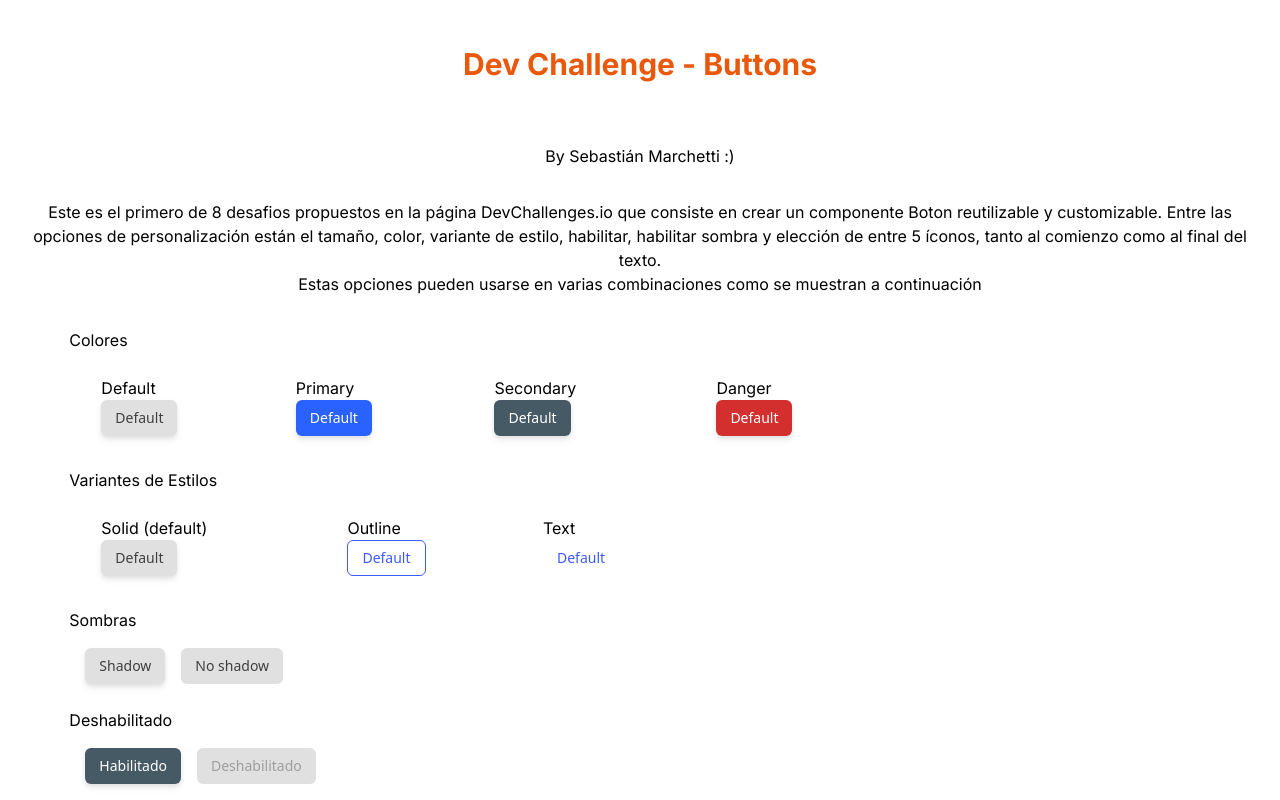
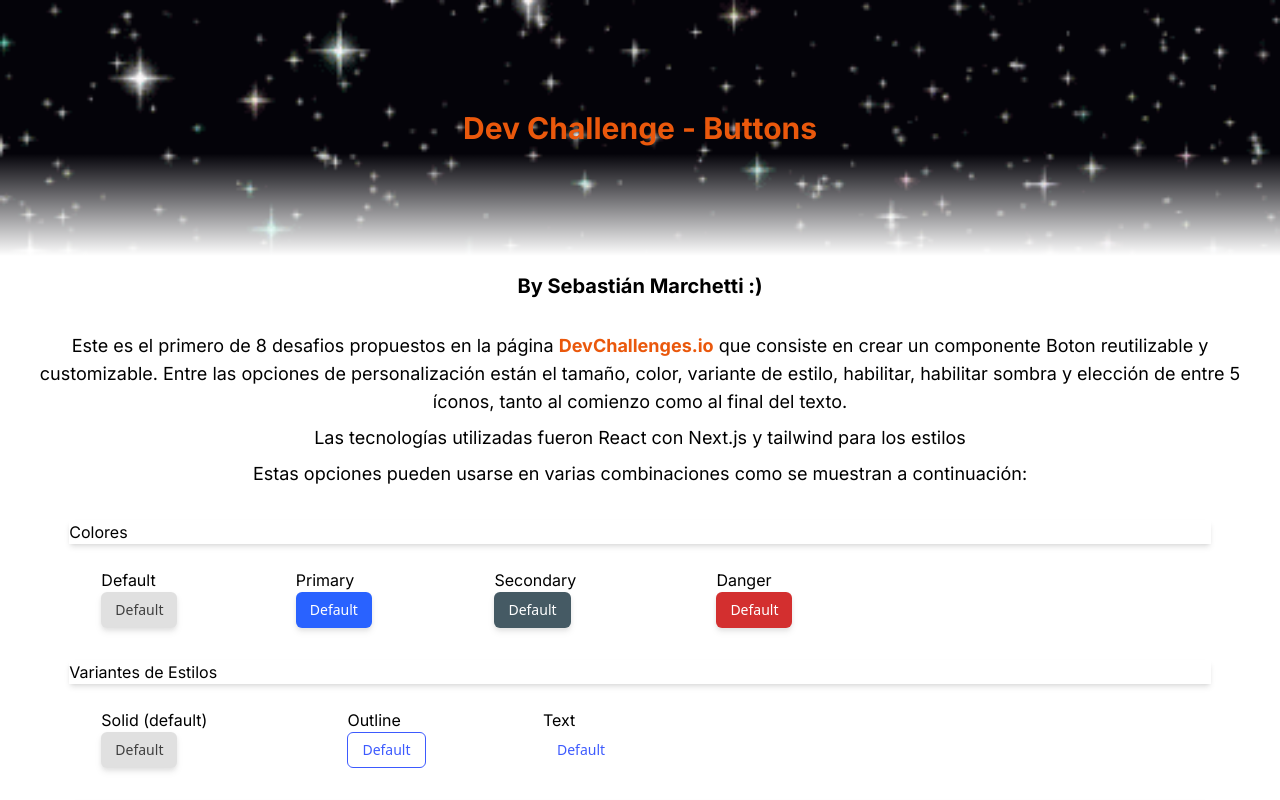
Before and after one commit to SebasUNLu/DevChallenge-Button, a Next.js app: page / in a window 1280 px wide. Shown: the top 800 px of the page. Built offline with nearby package versions, Linux system fonts and the light colour scheme.

Commit message:
Toques finales del estilo

```diff
--- a/app/components/Footer/Footer.jsx
+++ b/app/components/Footer/Footer.jsx
@@ -7,7 +7,7 @@ import { faGithub, faLinkedin } from '@fortawesome/free-brands-svg-icons';
 const Footer = () => {
   return (
     <div className='h-16 w-full bg-slate-500 mt-8 flex justify-around'>
-      <p className='flex items-center justify-center'>
+      <p className='flex items-center justify-center text-white'>
         © {new Date().getFullYear()} Sebastián Marchetti
       </p>
       <div className='flex items-center justify-center'>
--- a/app/components/Header/Header.jsx
+++ b/app/components/Header/Header.jsx
@@ -4,16 +4,20 @@ import React from 'react';
 const Header = () => {
   return (
     <>
-      <div className='h-32 w-full flex items-center justify-center'>
-        <h1 className='text-orange-600 text-3xl font-bold'>Dev Challenge - Buttons</h1>
+      <div className='w-full relative'>
+        <div className='absolute t-0 l-0 w-full h-64 bg-gradient-to-t from-white to-transparent to-40%'></div>
+        <div className="h-64 w-full flex items-center justify-center gif-background bg-gradient-to-t from-white to-transparent">
+          <h1 className='text-orange-600 text-3xl font-bold'>Dev Challenge - Buttons</h1>
+        </div>
       </div>
-      <div className='flex items-center justify-center p-4'>
+      <div className='flex items-center justify-center p-4 text-xl font-bold'>
         <h2>By Sebastián Marchetti :)</h2>
       </div>
       <div className='px-8 py-4'>
-        <p className='text-center'>
-          Este es el primero de 8 desafios propuestos en la página <Link href={""} target='_blank'>DevChallenges.io</Link> que consiste en crear un componente Boton reutilizable y customizable. Entre las opciones de personalización están el tamaño, color, variante de estilo, habilitar, habilitar sombra y elección de entre 5 íconos, tanto al comienzo como al final del texto.</p>
-        <p className='text-center'>Estas opciones pueden usarse en varias combinaciones como se muestran a continuación</p>
+        <p className='text-center text-lg'>
+          Este es el primero de 8 desafios propuestos en la página <Link href={"https://devchallenges.io/"} target='_blank' className='font-bold text-orange-600'>DevChallenges.io</Link> que consiste en crear un componente Boton reutilizable y customizable. Entre las opciones de personalización están el tamaño, color, variante de estilo, habilitar, habilitar sombra y elección de entre 5 íconos, tanto al comienzo como al final del texto.</p>
+        <p className='text-center text-lg my-2'>Las tecnologías utilizadas fueron React con Next.js y tailwind para los estilos</p>
+        <p className='text-center text-lg'>Estas opciones pueden usarse en varias combinaciones como se muestran a continuación:</p>
       </div>
     </>
   );
--- a/app/globals.css
+++ b/app/globals.css
@@ -58,3 +58,9 @@ body {
     )
     rgb(var(--background-start-rgb));
 }
+
+.gif-background {
+  background-image: url('../public/stars.gif');
+  background-repeat: no-repeat;
+  background-size: cover;
+}
--- a/app/page.js
+++ b/app/page.js
@@ -13,7 +13,7 @@ const StyledDiv = ({ title, children }) => {
 };
 
 const StyledTitle = ({ title }) => {
-  return <h2 className="mt-4 mb-2">{title}</h2>;
+  return <h2 className="mt-4 mb-2 shadow-md">{title}</h2>;
 };
 
 export default function Home() {
```
Also changed, not shown: public/portrait.png (added), public/stars.gif (added).
